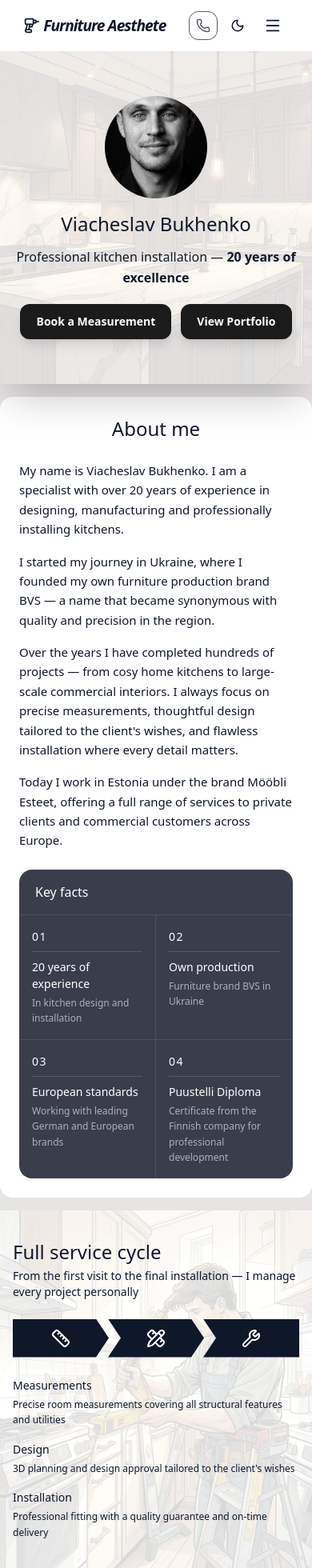
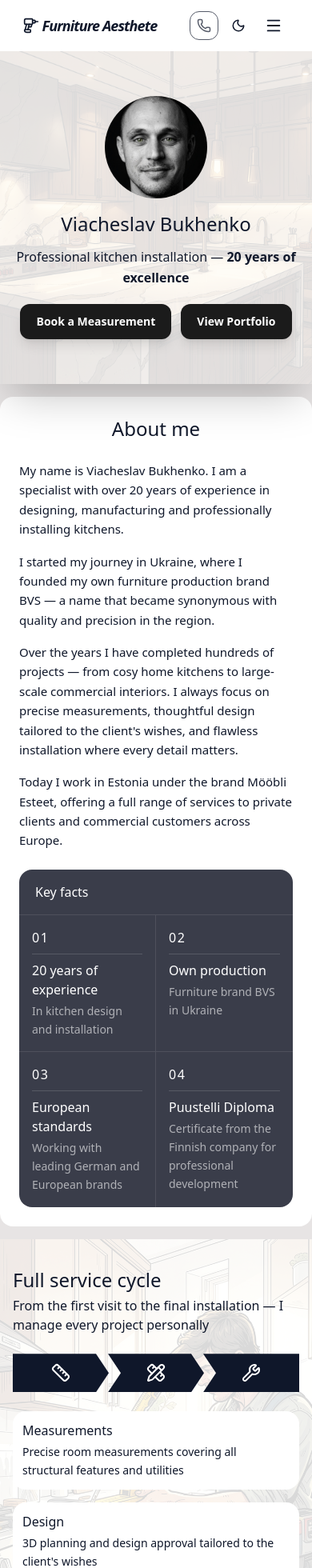
Before and after one commit to PerebeynosDanil/furniture_aesthete, a Next.js app: page / in a window 390 px wide. Shown: the top 1960 px of the page at 80% size. Built offline with nearby package versions, Linux system fonts and the light colour scheme.

Commit message:
Add Fade-In (Framer Motion) fix menu in header fix font-size for mobile fix styles footer fix modals scroll Add Styles Add swipe for photo in portfolio

```diff
--- a/app/Header.tsx
+++ b/app/Header.tsx
@@ -3,13 +3,25 @@
 import Link from 'next/link';
 import { useApp } from './providers';
 import { Sun, Moon, Menu, Phone, Drill } from 'lucide-react';
+import { useState, useEffect } from 'react';
 
 export default function Header() {
   const { cur, lang, setLang, isLangOpen, setIsLangOpen, setContactOpen, handleThemeToggle, isDark, menuOpen, setMenuOpen, labels } = useApp();
+  useEffect(() => {
+    if (menuOpen) {
+      document.body.style.overflow = 'hidden';
+    } else {
+      document.body.style.overflow = '';
+    }
+
+    return () => {
+      document.body.style.overflow = '';
+    };
+  }, [menuOpen]);
 
   return (
     <header className="flex sticky top-0 w-full z-50 header-glass header">
-      <div className="h-16 flex items-center justify-around px-4 md:px-8 w-full">
+      <div className="h-16 flex items-center justify-around px-2 md:px-8 w-full">
         {/* Logo */}
         <Link href="/" className="logo-text italic tracking-tighter flex items-center gap-1 font-bold text-base md:text-xl">
           <Drill size={20} />
@@ -70,17 +82,32 @@ export default function Header() {
       </div>
 
       {/* Mobile menu dropdown */}
+      {/* Mobile menu dropdown */}
 {menuOpen && (
-        <div className="absolute top-14 left-0 w-full action-lang border-t border-current/10 flex flex-col gap-1 px-4 py-3 md:hidden z-50">
-          <div className="min-w-10 justify-center flex group relative py-2" onMouseLeave={() => setIsLangOpen(false)}>
+  <div
+    className="fixed inset-0 top-16 bg-black/20 backdrop-blur-[2px] md:hidden z-50 animate-fade-in"
+    onClick={() => {
+      setMenuOpen(false);
+      setIsLangOpen(false);
+    }}
+  >
+    <div
+      className="absolute top-0 left-0 w-full action-lang border-t border-current/10 flex flex-col gap-1 px-4 py-3 shadow-xl"
+      onClick={(e) => e.stopPropagation()}
+    >
+      <div className="min-w-10 justify-center flex group relative py-2">
         <span
-              onClick={(e) => { e.stopPropagation(); setIsLangOpen(!isLangOpen); }}
+          onClick={(e) => {
+            e.stopPropagation();
+            setIsLangOpen(!isLangOpen);
+          }}
           className="w-full text-center cursor-pointer font-bold uppercase text-sm group-hover:underline"
         >
           {labels[lang]}
         </span>
-            <div className={`w-full absolute top-full pt-2 opacity-0 invisible group-hover:opacity-100 group-hover:visible group-hover:translate-y-0 ${isLangOpen ? '!opacity-100 !visible' : ''}`}>
-              <div className="action-lang flex flex-col gap-2 rounded-xl min-w-[60px] text-center">
+
+        <div className={`w-full absolute top-full pt-2 opacity-0 invisible ${isLangOpen ? 'opacity-100 visible' : ''}`}>
+          <div className="action-lang flex flex-col gap-2 rounded-xl min-w-[60px] text-center shadow-lg">
             {(['ukr', 'rus', 'eng', 'esp', 'est'] as const).map((l) => (
               <span
                 key={l}
@@ -88,7 +115,7 @@ export default function Header() {
                   e.stopPropagation();
                   setLang(l);
                   setIsLangOpen(false);
-                      setMenuOpen(false);
+                  setMenuOpen(false); // Закрываем всё при выборе языка
                 }}
                 className={`p-4 cursor-pointer border-b last:border-b-0 uppercase text-sm hover:underline ${lang === l ? 'font-bold' : 'opacity-60 font-medium'}`}
               >
@@ -99,6 +126,7 @@ export default function Header() {
         </div>
       </div>
     </div>
+  </div>
 )}
     </header>
   );
--- /dev/null
+++ b/app/components/FadeIn.tsx
@@ -0,0 +1,48 @@
+'use client';
+
+import { motion } from 'framer-motion';
+import { ReactNode } from 'react';
+
+interface FadeInProps {
+  children: ReactNode;
+  delay?: number;
+  direction?: 'up' | 'down' | 'left' | 'right' | 'none';
+  className?: string;
+}
+
+export default function FadeIn({ children, delay = 0, direction = 'up' }: FadeInProps) {
+  // Настройки направления появления
+  const directions = {
+    up: { y: 40, x: 0 },
+    down: { y: -40, x: 0 },
+    left: { x: 40, y: 0 },
+    right: { x: -40, y: 0 },
+    none: { x: 0, y: 0 },
+  };
+
+  return (
+    <motion.div
+      className='w-full'
+      initial={{
+        opacity: 0,
+        ...directions[direction],
+      }}
+      whileInView={{
+        opacity: 1,
+        x: 0,
+        y: 0,
+      }}
+      viewport={{
+        once: true,      // Анимация сработает только 1 раз (при первом скроле)
+        amount: 0.15     // Блок начнет проявляться, когда 15% его высоты зашли на экран
+      }}
+      transition={{
+        duration: 0.7,   // Длительность анимации (0.7 секунды)
+        delay: delay,    // Задержка старта (полезно для сеток/карт)
+        ease: [0.21, 0.47, 0.32, 0.98], // Красивая плавная кривая скорости
+      }}
+    >
+      {children}
+    </motion.div>
+  );
+}
--- a/app/globals.css
+++ b/app/globals.css
@@ -4,7 +4,7 @@
 :root {
   --bg-main: #d8d4d49c;
   --bg-second: #fff;
-  --bg-overlay: #ffffffd9;
+  --bg-overlay: rgba(255, 255, 255, 0.85);
   --bg-action: #1b1b1b;
   --text-action: #fff;
   --text-main: #0f172a;
@@ -16,7 +16,7 @@
 :root.dark {
   --bg-main: #2a2a2a;
   --bg-second: #1b1b1b;
-  --bg-overlay: #000000d9;
+  --bg-overlay: rgba(0, 0, 0, 0.85);
   --bg-action: #fff;
   --text-action: #1b1b1b;
   --text-main: #f8fafc;
@@ -43,7 +43,7 @@ body {
 }
 
 .logo-text {
-  font-size: larger;
+  font-size: 18px;
 }
 
 .action-lang {
--- a/app/layout.tsx
+++ b/app/layout.tsx
@@ -2,7 +2,7 @@ import type { Metadata } from "next";
 import { Providers } from './providers';
 import Header from './Header';
 import Footer from './Footer';
-import AppFeatures from './AppFeatures';
+import AppFeatures from './components/AppFeatures';
 import { ThemeProvider } from 'next-themes';
 import "./globals.css";
 
--- a/app/page.tsx
+++ b/app/page.tsx
@@ -1,11 +1,11 @@
 'use client';
 import { useApp } from './providers';
 import { X, Ruler, PencilRuler, Wrench, House, Building2, Package, Palette, ShieldCheck, Phone, } from 'lucide-react';
-
+import FadeIn from './components/FadeIn';
 
 
 export default function Home() {
-  const { cur, setContactOpen, setSelectedDoc ,contactOpen,selectedDoc} = useApp();
+  const { cur, setContactOpen, setSelectedDoc, contactOpen, selectedDoc } = useApp();
 
   const SERVICE_ICONS = [<Ruler size={24} />, <PencilRuler size={24} />, <Wrench size={24} />];
   const BRAND_IMG = ["/img/germany_kitchen.jpg", "/img/germany_kitchen_2.jpg", "/img/ikea.jpg"];
@@ -21,11 +21,12 @@ export default function Home() {
 
       <main className="flex-grow flex flex-col items-center w-full">
         {/* ── BANNER ── */}
+        <FadeIn>
           <div className="banner relative w-full overflow-hidden shadow-2xl">
             <img src="/img/banner.jpg" className="w-full object-cover h-[26em]" />
-          <div className="banner-overlay">
-            <div className="presentation-author flex flex-col md:flex-row justify-center items-center h-full w-full px-2 gap-4 md:gap-10 py-2 md:py-0">
-              <img src="/img/author-photo.jpg" className="object-cover w-32 h-32 md:w-auto md:h-auto rounded-full md:rounded-none" />
+            <div className="banner-overlay bg-[var(--bg-overlay)] top-0 z-1 flex justify-center ">
+              <div className='presentation-author flex flex-col md:flex-row justify-center items-center px-2 gap-4 md:gap-10 py-2 md:py-0'>
+                <img src="/img/author-photo.jpg" className="object-cover object-[50%_15%] w-32 h-32 md:w-auto md:h-auto rounded-full md:rounded-none" />
                 <div className="text-center md:text-left">
                   <h1 className="text-2xl sm:text-3xl md:text-5xl mb-3 md:mb-4">{cur.name}</h1>
                   <p className="text-base md:text-xl mb-5 md:mb-8 leading-relaxed">
@@ -43,8 +44,11 @@ export default function Home() {
               </div>
             </div>
           </div>
+        </FadeIn>
+
 
         {/* ── ABOUT ── */}
+        <FadeIn>
           <div className="w-full max-w-7xl mx-auto p-6 md:p-12 bg-[var(--bg-second)] rounded-2xl mt-4 md:mt-6 mb-4 md:mb-6 mx-3 md:mx-auto">
             <h1 className="text-2xl md:text-4xl font-medium text-center mb-6 md:mb-10">{cur.aboutTitle}</h1>
             <div className="flex flex-col md:flex-row gap-6 md:gap-10 items-start">
@@ -58,24 +62,27 @@ export default function Home() {
                 <div className="grid grid-cols-2">
                   {cur.facts.map((fact: any, i: number) => (
                     <div key={fact.num} className={`p-4 md:p-5 ${i % 2 === 0 ? 'border-r border-white/10' : ''} ${i < 2 ? 'border-b border-white/10' : ''}`}>
-                    <span className="block text-[14px] md:text-[16px] tracking-widest text-white mb-2 md:mb-3">{fact.num}</span>
+                      <span className="block text-[16px] tracking-widest text-white mb-2 md:mb-3">{fact.num}</span>
                       <div className="h-px bg-white/15 mb-2 md:mb-3" />
-                    <p className="text-[14px] md:text-[16px] font-medium text-white mb-1 md:mb-2">{fact.title}</p>
-                    <p className="text-[12px] md:text-[14px] text-white/60 leading-relaxed">{fact.desc}</p>
+                      <p className="text-[16px] font-medium text-white mb-1 md:mb-2">{fact.title}</p>
+                      <p className="text-[14px] text-white/60 leading-relaxed">{fact.desc}</p>
                     </div>
                   ))}
                 </div>
               </div>
             </div>
           </div>
+        </FadeIn>
+
 
         {/* ── SERVICES BANNER ── */}
-        <div className="banner relative w-full overflow-hidden">
-          <img src="/img/banner-second.jpg" className="h-[28em] w-full object-cover" />
-          <div className="banner-overlay ">
-            <div className="w-full h-full max-w-5xl mx-auto px-4 md:px-6 py-2 md:py-12 flex flex-col justify-center">
+        <FadeIn>
+          <div className="banner relative w-full">
+            <img src="/img/banner-second.jpg" className="h-[36em] w-full object-cover" />
+            <div className="banner-overlay w-full h-full  mx-auto flex flex-col justify-center items-center">
+              <div className='max-w-5xl px-4 md:px-6 py-2 md:py-12'>
                 <h2 className="text-2xl md:text-3xl font-medium mb-1">{cur.servicesTitle}</h2>
-              <p className="text-sm mb-6 md:mb-8">{cur.servicesSubtitle}</p>
+                <p className="text-base mb-6 md:mb-8">{cur.servicesSubtitle}</p>
                 <div className="flex mb-6">
                   {cur.services.map((service: any, i: number) => (
                     <div key={i} className={[
@@ -88,80 +95,92 @@ export default function Home() {
                     </div>
                   ))}
                 </div>
-              <div className="grid grid-cols-1 sm:grid-cols-3 gap-4 md:gap-6">
+                <div className="grid grid-cols-1 sm:grid-cols-3 gap-4 md:gap-6 ">
                   {cur.services.map((service: any, i: number) => (
-                  <div key={i}>
-                    <p className="text-[14px] md:text-[16px] font-medium mb-1">{service.title}</p>
-                    <p className="text-[12px] md:text-[14px] leading-relaxed">{service.desc}</p>
+                    <div key={i} className='bg-[var(--bg-second)] p-3 rounded-2xl'>
+                      <p className="text-[16px] font-medium mb-1">{service.title}</p>
+                      <p className="text-[14px] leading-relaxed">{service.desc}</p>
                     </div>
                   ))}
                 </div>
               </div>
             </div>
           </div>
+        </FadeIn>
+
 
         {/* ── BRANDS ── */}
-        <div className="w-full max-w-5xl mx-auto px-4 md:px-6 py-8 md:py-12">
+        <FadeIn>
+          <div className="min-[530px]:w-md md:w-full max-w-5xl mx-auto px-4 md:px-6 py-8 md:py-12">
             <h2 className="text-center text-2xl md:text-3xl font-medium mb-2">{cur.brandsTitle}</h2>
-          <p className="text-center text-sm mb-8 md:mb-10">{cur.brandsSubtitle}</p>
+            <p className="text-center text-base mb-8 md:mb-10">{cur.brandsSubtitle}</p>
             <div className="grid grid-cols-1 sm:grid-cols-2 md:grid-cols-3 gap-6 md:gap-8">
               {cur.brands.map((brand: any, i: number) => (
                 <div key={i}>
                   <div className="rounded-2xl overflow-hidden aspect-[4/3] mb-4 cursor-zoom-in group" onClick={() => setSelectedDoc(BRAND_IMG[i])}>
                     <img src={BRAND_IMG[i]} alt={brand.name} className="w-full h-full object-cover transition-transform duration-300 group-hover:scale-105" />
                   </div>
-                <p className="text-[14px] md:text-[16px] font-medium mb-1">{brand.name}</p>
-                <p className="text-[12px] md:text-[14px] leading-relaxed" dangerouslySetInnerHTML={{ __html: brand.desc }} />
+                  <p className="text-[16px] font-medium mb-1">{brand.name}</p>
+                  <p className="text-[14px] leading-relaxed" dangerouslySetInnerHTML={{ __html: brand.desc }} />
                 </div>
               ))}
             </div>
           </div>
+        </FadeIn>
+
 
         {/* ── CERT ── */}
-        <div className="w-full max-w-5xl mx-auto px-4 md:px-6 py-8 md:py-12 bg-[var(--bg-second)] rounded-2xl mb-4 md:mb-6">
+        <FadeIn>
+          <div className="min-[530px]:w-md md:w-full max-w-5xl mx-auto px-4 md:px-6 py-8 md:py-12 bg-[var(--bg-second)] rounded-2xl mb-4 md:mb-6">
             <h2 className="text-center text-2xl md:text-3xl font-medium mb-8 md:mb-10">{cur.certTitle}</h2>
             <div className="flex flex-col md:flex-row gap-6 md:gap-10 items-center">
               <div className="w-full md:w-[420px] shrink-0 rounded-2xl overflow-hidden cursor-pointer group" onClick={() => setSelectedDoc('/img/diploma.jpg')}>
-              <img src="/img/diploma.jpg" alt="Puustelli diploma" className="w-full h-full object-cover transition-transform duration-300 group-hover:scale-105 aspect-[4/2]" />
+                <img src="/img/diploma.jpg" alt="Puustelli diploma" className="w-full h-full object-cover transition-transform duration-300 group-hover:scale-105 aspect-[4/2] md:aspect-[4/6]" />
               </div>
-            <div className="flex flex-col gap-4 text-[14px] md:text-[16px] leading-relaxed">
+              <div className="flex flex-col gap-4 text-[16px] leading-relaxed">
                 <h3 className="text-lg md:text-xl font-medium">{cur.certSubtitle}</h3>
                 {cur.certText.map((p: string, i: number) => <p key={i}>{p}</p>)}
               </div>
             </div>
           </div>
+        </FadeIn>
+
 
         {/* ── BVS ── */}
-        <div className="w-full px-4 md:px-6 py-8 md:py-12 bg-[var(--bg-second)]">
+        <FadeIn>
+          <div className="w-full px-4 md:px-6 py-8 md:py-12 bg-[var(--bg-second)] rounded-2xl">
             <div style={{ background: 'var(--bg-main)' }} className="flex flex-col mx-auto max-w-5xl text-center p-6 md:p-12 rounded-3xl">
               <h2 className="text-2xl md:text-3xl font-medium mb-6 md:mb-8">{cur.bvsTitle}</h2>
               <div className="flex flex-col md:flex-row gap-6 md:gap-10 items-start text-left">
-              <div className="flex-1 space-y-4 text-[14px] md:text-[16px] leading-relaxed ">
+                <div className="flex-1 space-y-4 text-[16px] leading-relaxed ">
                   {cur.bvsText.map((p: string, i: number) => <p key={i} dangerouslySetInnerHTML={{ __html: p }} />)}
                 </div>
                 <div className="flex-1 w-full flex flex-col gap-4 ">
                   {cur.bvsCards.map((card: any, i: number) => (
                     <div key={i} className="border border-gray-700 rounded-2xl px-5 md:px-6 py-4 md:py-5 bg-[var(--bg-second)]">
-                    <p className="text-[14px] md:text-[16px] font-medium mb-1">{card.title}</p>
-                    <p className="text-[12px] md:text-[14px] leading-relaxed">{card.desc}</p>
+                      <p className="text-[16px] font-medium mb-1">{card.title}</p>
+                      <p className="text-[14px] leading-relaxed">{card.desc}</p>
                     </div>
                   ))}
                 </div>
               </div>
             </div>
           </div>
+        </FadeIn>
+
 
         {/* ── Furniture Aesthete ── */}
-        <div className="w-full max-w-4xl mx-auto px-4 md:px-6 py-8 md:py-12">
+        <FadeIn>
+          <div className="min-[530px]:w-md md:w-full max-w-4xl mx-auto px-4 md:px-6 py-8 md:py-12">
             <div className="flex flex-col md:flex-row gap-6 md:gap-10 items-stretch">
               <div className="flex-1 flex flex-col gap-4">
-              <h2 className="text-2xl md:text-3xl font-medium mb-2">{cur.logo}</h2>
+                <h2 className="text-2xl md:text-3xl font-medium mb-2 text-center">{cur.logo}</h2>
                 {cur.esteetCards.map((card: any, i: number) => (
                   <div key={i} className="bg-[var(--bg-second)] border border-gray-700 rounded-2xl px-5 md:px-6 py-4 md:py-5 ">
-                  <p className="flex items-center gap-2 text-[14px] md:text-[16px] font-medium mb-1">
+                    <p className="flex items-center gap-2 text-[16px] font-medium mb-1">
                       {ESTEET_ICONS[i]}{card.title}
                     </p>
-                  <p className="text-[12px] md:text-[14px] leading-relaxed">{card.desc}</p>
+                    <p className="text-[14px] leading-relaxed">{card.desc}</p>
                   </div>
                 ))}
               </div>
@@ -170,6 +189,8 @@ export default function Home() {
               </div>
             </div>
           </div>
+        </FadeIn>
+
 
         {/* ── TIKTOK ── */}
           <div className="w-full py-8 md:py-12 bg-[var(--bg-main)]">
@@ -180,11 +201,11 @@ export default function Home() {
                   <iframe src={`https://www.tiktok.com/embed/v2/${TIKTOK_VIDEO_ID}`} className="w-full h-full" style={{ border: 'none', minHeight: '738px' }} allowFullScreen allow="encrypted-media" />
                 </div>
                 <div className=" flex-1 flex flex-col gap-4 md:gap-5">
-                <p className="text-lg md:text-xl font-medium">{TIKTOK_USERNAME}</p>
-                <div className="space-y-3 text-[14px] leading-relaxed">
+                  <p className="text-2xl font-medium">{TIKTOK_USERNAME}</p>
+                  <div className="space-y-3 text-[16px] leading-relaxed">
                     {cur.tiktokText.map((p: string, i: number) => <p key={i}>{p}</p>)}
                   </div>
-                <a href={TIKTOK_PROFILE_URL} target="_blank" rel="noopener noreferrer" className=" inline-flex items-center gap-2 w-fit px-6 py-3 bg-[var(--bg-action)] text-[var(--text-action)] font-medium rounded-xl hover:opacity-80 transition-opacity text-sm md:text-base">
+                  <a href={TIKTOK_PROFILE_URL} target="_blank" rel="noopener noreferrer" className=" inline-flex items-center gap-2 w-fit px-6 py-3 bg-[var(--bg-action)] text-[var(--text-action)] font-medium rounded-xl hover:opacity-80 transition-opacity text-base">
                     <i className="fa-brands fa-tiktok" />{cur.tiktokBtn}
                   </a>
                 </div>
@@ -192,25 +213,29 @@ export default function Home() {
             </div>
           </div>
 
+
         {/* ── CTA ── */}
+        <FadeIn>
           <div className="w-full px-4 md:px-6 py-8 md:py-12">
             <div className="max-w-5xl mx-auto border border-gray-700 rounded-3xl p-6 md:p-10 flex flex-col gap-6 md:gap-8">
               <h2 className="text-center text-2xl md:text-3xl font-medium">{cur.ctaTitle}</h2>
-            <div className="grid grid-cols-1 sm:grid-cols-3 gap-3 md:gap-4">
+              <div className="grid grid-cols-1 md:grid-cols-3 gap-3 md:gap-4">
                 {cur.ctaCards.map((card: any, i: number) => (
                   <div key={i} className="border border-gray-700 rounded-2xl px-4 py-4" style={{ background: 'var(--bg-second)' }}>
-                  <p className="flex items-center gap-2 text-[14px] md:text-[16px] font-medium mb-1">{CTA_ICONS[i]}{card.title}</p>
-                  <p className="text-[12px] md:text-[14px] leading-relaxed">{card.desc}</p>
+                    <p className="flex items-center gap-2 text-[16px] font-medium mb-1">{CTA_ICONS[i]}{card.title}</p>
+                    <p className="text-[14px] leading-relaxed">{card.desc}</p>
                   </div>
                 ))}
               </div>
               <div className="text-center">
-              <button onClick={() => setContactOpen(true)} className="px-6 py-3 bg-[var(--bg-second)] cursor-pointer font-medium rounded-xl hover:opacity-80 transition-opacity border border-gray-700 text-sm md:text-base">
+                <button onClick={() => setContactOpen(true)} className="px-6 py-3 bg-[var(--bg-second)] cursor-pointer font-medium rounded-xl hover:opacity-80 transition-opacity border border-gray-700 text-base">
                   {cur.ctaBtn}
                 </button>
               </div>
             </div>
           </div>
+        </FadeIn>
+
       </main>
     </div>
   );
--- a/package.json
+++ b/package.json
@@ -10,6 +10,7 @@
   },
   "dependencies": {
     "@icons-pack/react-simple-icons": "^13.11.1",
+    "framer-motion": "^12.38.0",
     "lucide-react": "^1.14.0",
     "next": "16.2.4",
     "next-themes": "^0.4.6",
```
Also changed, not shown: app/Footer.tsx (+16 -18 lines), app/components/AppFeatures.tsx (renamed from app/AppFeatures.tsx, +16 -3 lines), app/portfolio/page.tsx (+48 -12 lines), 1 other file (tests, documents, lock files or other folders). Lines whose indentation alone changed are shown as unchanged.
